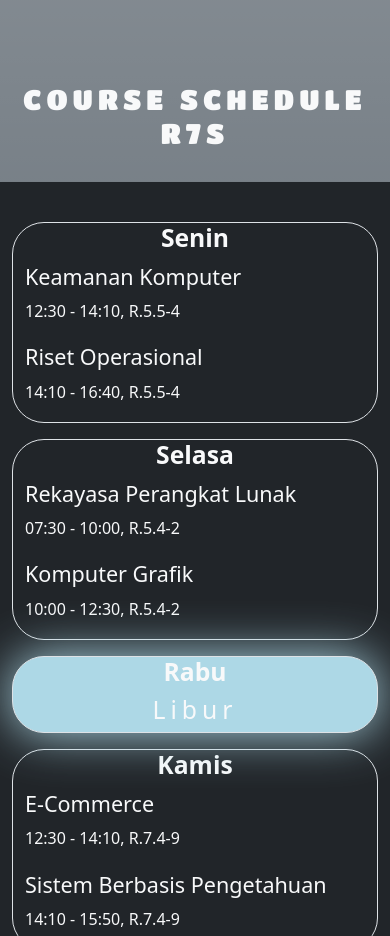
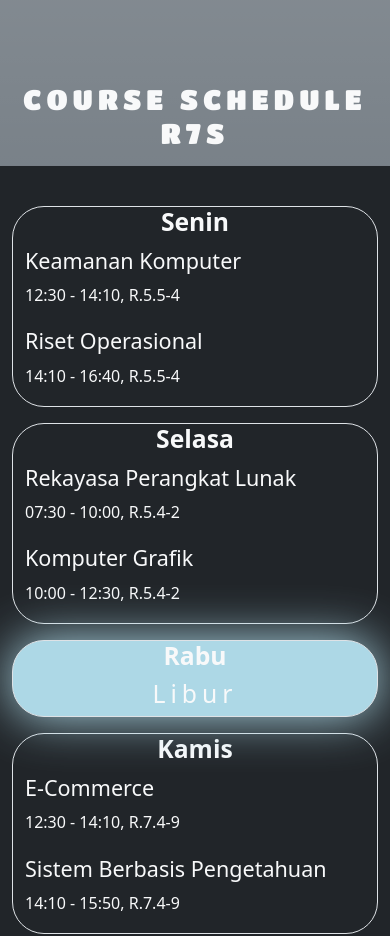
Before and after one commit to rayhan57/Schedule, a plain HTML site: page index.html in a window 390 px wide. Shown: the top 936 px of the page. Drawn offline with Linux system fonts and the light colour scheme.

Commit message:
block user select

```diff
--- a/assets/css/style.css
+++ b/assets/css/style.css
@@ -3,6 +3,9 @@
 
 * {
   transition: 0.5s;
+  -webkit-user-select: none;
+  -ms-user-select: none;
+  user-select: none;
 }
 h1 {
   font-family: "Titan One", cursive;
@@ -19,7 +22,7 @@ h1 {
   padding-top: 10rem;
 }
 .jadwal {
-  margin-top: -6rem;
+  margin-top: -7rem;
 }
 .bayangan {
   -webkit-box-reflect: below 1px
@@ -27,7 +30,6 @@ h1 {
 }
 .box-hari:hover {
   transform: translateY(-10px);
-  cursor: default;
 }
 .today {
   background-color: lightblue;
@@ -53,6 +55,6 @@ h1 {
   }
 
   .jadwal {
-    margin-top: -15rem;
+    margin-top: -16rem;
   }
 }
```
